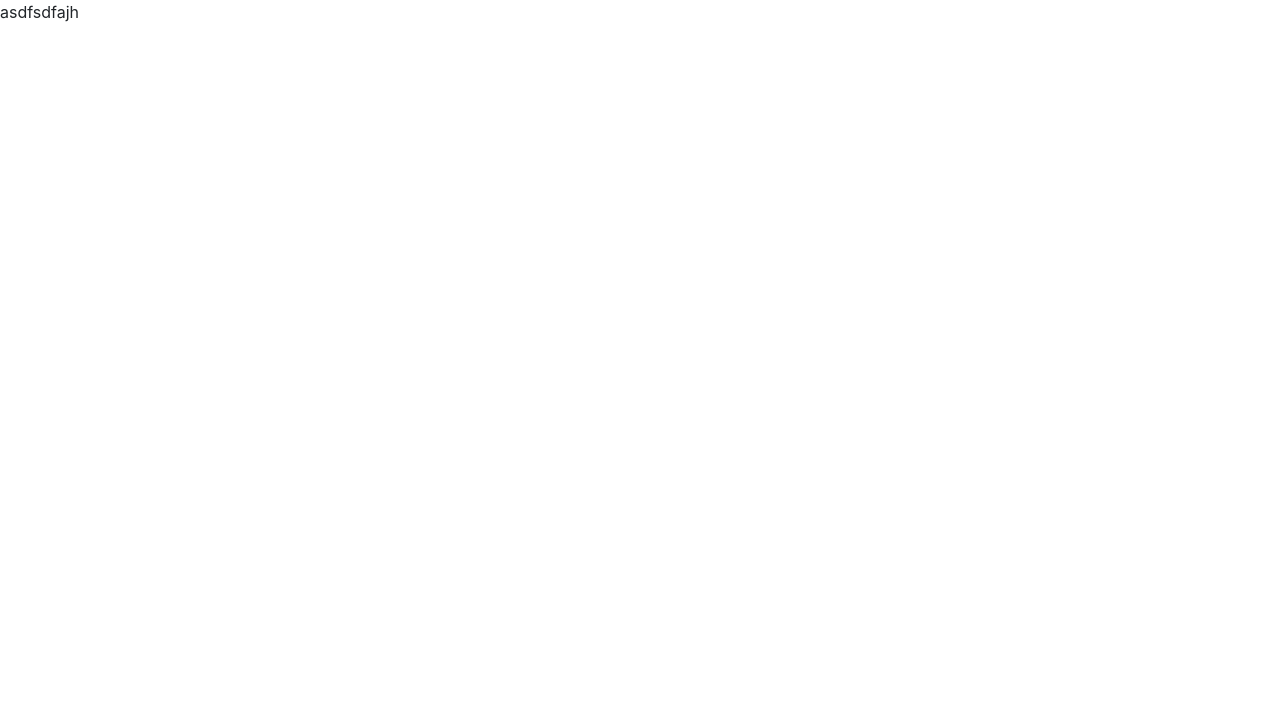
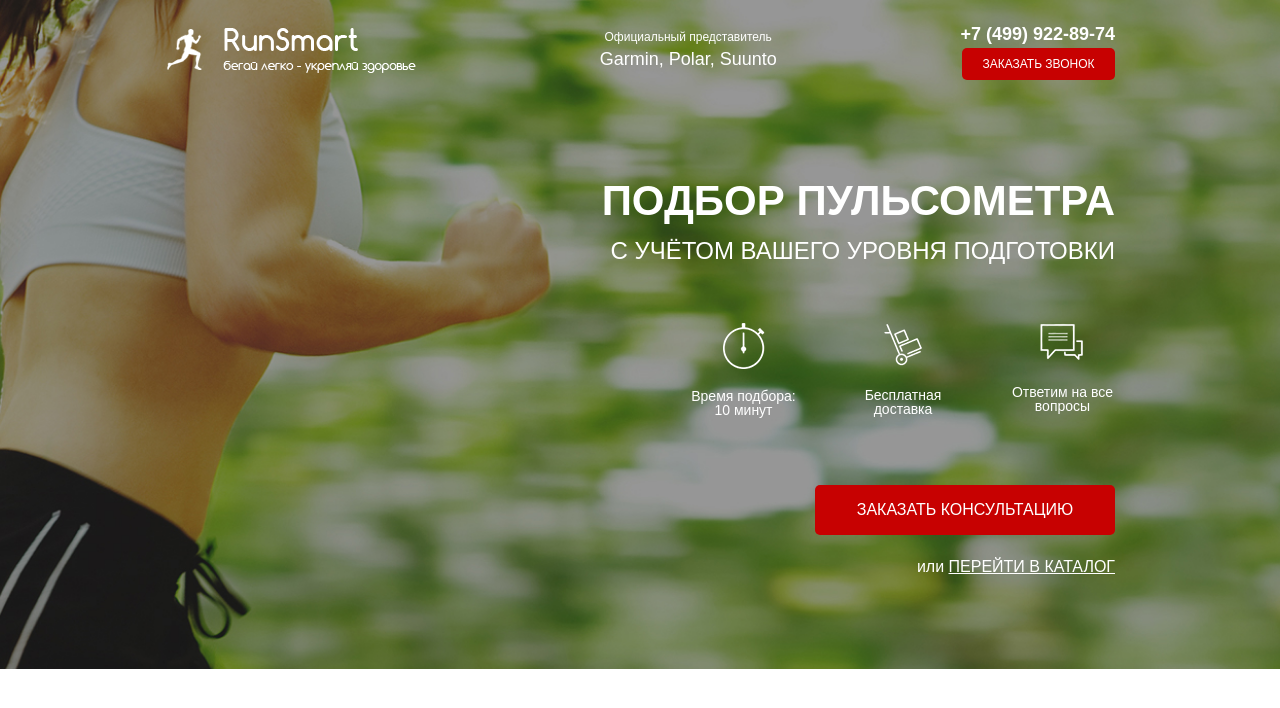
Before and after one commit to Valery2311/Puls, a website: page src/index.html in a window 1280 px wide. Drawn offline with Linux system fonts and the light colour scheme.

Commit message:
promo done

```diff
--- a/package.json
+++ b/package.json
@@ -19,7 +19,7 @@
     "sass": "^1.69.4"
   },
   "browserslist": [
-    "last 1 version",
+    "last 2 version",
     "> 1%",
     "maintained node versions",
     "not dead"
--- a/src/index.html
+++ b/src/index.html
@@ -9,6 +9,49 @@
     <title>puls</title>
 </head>
 <body>
-   asdfsdfajh
+    <div class="promo">
+        <div class="container">
+            <header class="header">
+                <a href="#" class="header__logo">
+                    <img src="icons/logo.png" alt="logo">
+                </a>
+                <div class="header__official">
+                    Официальный представитель
+                    <span>Garmin, Polar, Suunto</span>
+                </div>
+                <div class="header__contacts">
+                    <a href="tel:+74999228974" class="header__phone">+7 (499) 922-89-74</a>
+                    <button class="button">заказать звонок</button>
+                </div>
+            </header>
+
+            <div class="promo__wrapper">
+                <h1 class="promo__header">Подбор пульсометра</h1>
+                <h2 class="promo__subheader">с учётом Вашего уровня подготовки</h2>
+
+                <div class="promo__icons">
+                    <div class="promo__icon">
+                        <img src="icons/main_screen/timer.png" alt="timer">
+                        Время подбора: 10 минут
+                    </div>
+                    <div class="promo__icon">
+                        <img src="icons/main_screen/hand-cart.png" alt="hand-cart">
+                        Бесплатная доставка
+                    </div>
+                    <div class="promo__icon">
+                        <img src="icons/main_screen/messages.png" alt="messages">
+                        Ответим на все вопросы
+                    </div>
+                </div>
+
+                <button class="button button_main">заказать кОНСУЛЬТАЦИЮ</button>
+                <div class="promo__link">
+                    или
+                    <a href="#">перейти в КАТАЛОГ</a>
+                </div>
+            </div>
+
+        </div>
+    </div>
 </body>
 </html>
--- /dev/null
+++ b/src/sass/base/_variables.scss
@@ -0,0 +1 @@
+$main-color: #C70101;
--- /dev/null
+++ b/src/sass/blocks/_buttons.scss
@@ -0,0 +1,18 @@
+.button {
+    width: 153px;
+    height: 32px;
+    border-radius: 5px;
+    background-color: $main-color;
+    border: none;
+    color: #FFF;
+    text-align: center;
+    font-size: 12px;
+    font-weight: 500;
+    text-transform: uppercase;
+    &_main {
+        width: 300px;
+        height: 50px;
+        font-size: 16px;
+        margin-top: 68px;
+    }
+}
--- /dev/null
+++ b/src/sass/blocks/_header.scss
@@ -0,0 +1,38 @@
+.header {
+    display: flex;
+    justify-content: space-between;
+    align-items: center;
+    &__logo {
+        width: 251px;
+        img {
+            width: 100%;
+        }
+    }
+    &__official {
+        color: #FFF;
+        text-align: center;
+        font-size: 12px;
+        font-weight: 500;
+        span {
+            display: block;
+            font-size: 18px;
+            font-style: normal;
+        }
+    }
+    &__contacts {
+        display: flex;
+        flex-direction: column;
+        align-items: flex-end;
+    }
+    &__phone {
+        color: #FFF;
+        text-align: right;
+        font-size: 18px;
+        font-weight: 700;
+        &:hover {
+            color: #211717;
+            text-decoration: none;
+        }
+    }
+
+}
--- /dev/null
+++ b/src/sass/blocks/_promo.scss
@@ -0,0 +1,60 @@
+.promo {
+    min-height: 650px;
+    padding: 21px 0 93px 0;
+    background: url(../../img/main.jpg) center (center/cover) no-repeat;
+    &__wrapper {
+        display: flex;
+        flex-direction: column;
+        align-items: flex-end;
+        margin-top: 100px;
+    }
+    &__header {
+        color: #FFF;
+        font-size: 42px;
+        font-weight: 700;
+        text-transform: uppercase;
+        line-height: 42px;
+        margin-bottom: 17px;
+    }
+    &__subheader {
+        color: #FFF;
+        font-size: 24px;
+        font-weight: 500;
+        text-transform: uppercase;
+        line-height: 24px;
+        margin-bottom: 0;
+    }
+    &__icons {
+        width: 424px;
+        display: flex;
+        margin-top: 60px;
+        justify-content: space-between;
+    }
+    &__icon {
+        width: 105px;
+        color: #FFF;
+        text-align: center;
+        font-size: 14px;
+        font-weight: 500;
+        line-height: 14px;
+        img {
+            display: block;
+            margin: 0 auto;
+            margin-bottom: 20px;
+        }
+    }
+    &__link {
+        margin-top: 23px;
+        color: #FFF;
+        text-align: right;
+        font-size: 16px;
+        font-weight: 500;
+        line-height: normal;
+        a {
+            color: #FFF;
+            text-transform: uppercase;
+            text-decoration: underline;
+        }
+
+    }
+}
--- a/src/sass/style.scss
+++ b/src/sass/style.scss
@@ -1,4 +1,12 @@
-@import 'base/_variables.sass';
+@import 'base/_variables.scss';
 * {
     font-family: 'Museo Sans Cyrl', sans-serif;
 }
+.container {
+    max-width: 950px;
+    margin: 0 auto;
+}
+
+@import 'blocks/promo';
+@import 'blocks/header';
+@import 'blocks/buttons';
```
Also changed, not shown: src/css/style.css (deleted), src/css/style.min.css, src/icons/logo.png (renamed from src/img/running-man-2-64.png), src/icons/main_screen/hand-cart.png (renamed from src/icons/app 08 hand cart 64.png), src/icons/main_screen/messages.png (renamed from src/icons/messages 64.png), src/icons/main_screen/timer.png (renamed from src/icons/019_timer_time_stopwatch_2-64.png), src/img/bg.png (deleted), src/img/main.jpg (added), src/sass/base/_mixins.sass (deleted), src/sass/base/_mixins.scss (added), src/sass/base/_variables.sass (deleted).
